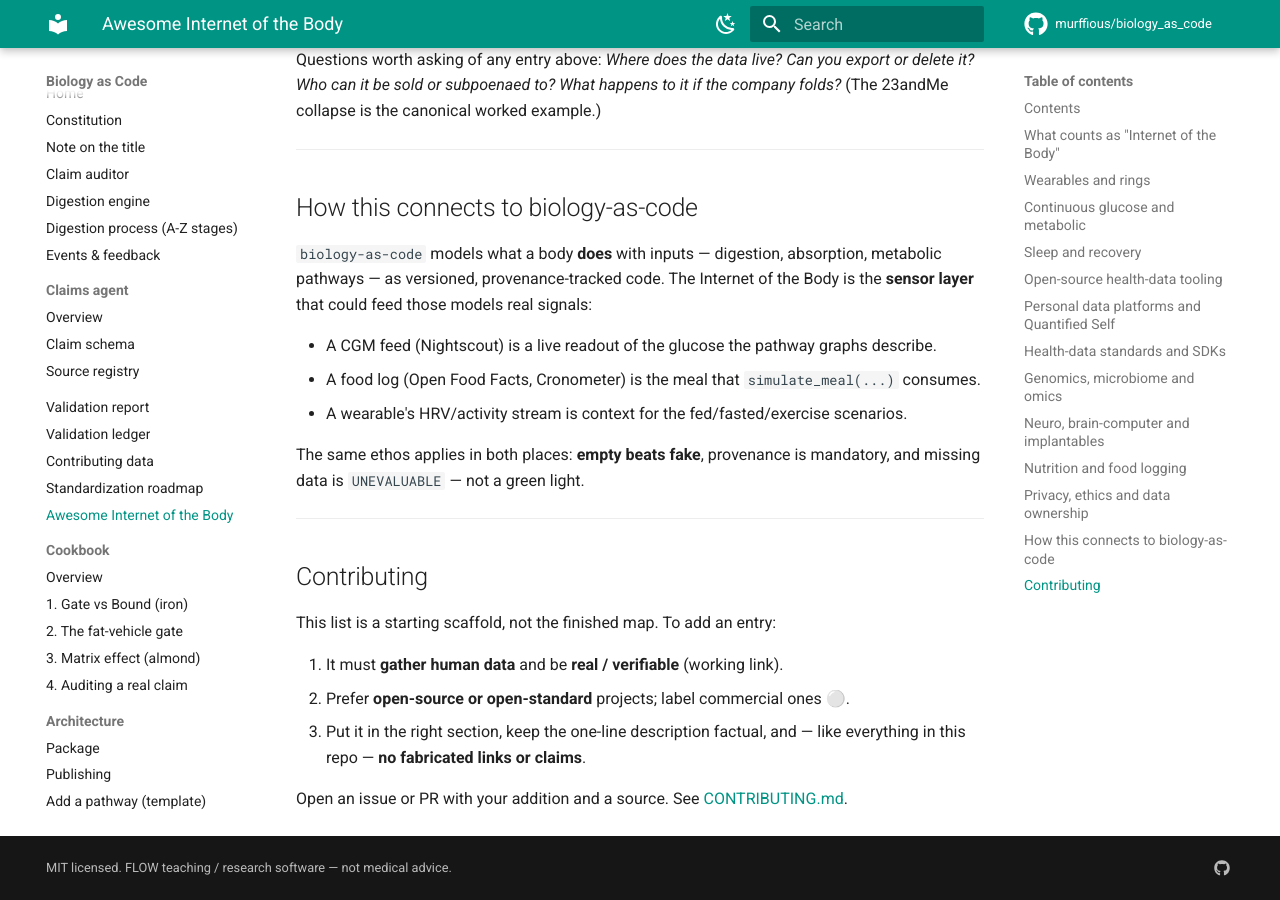
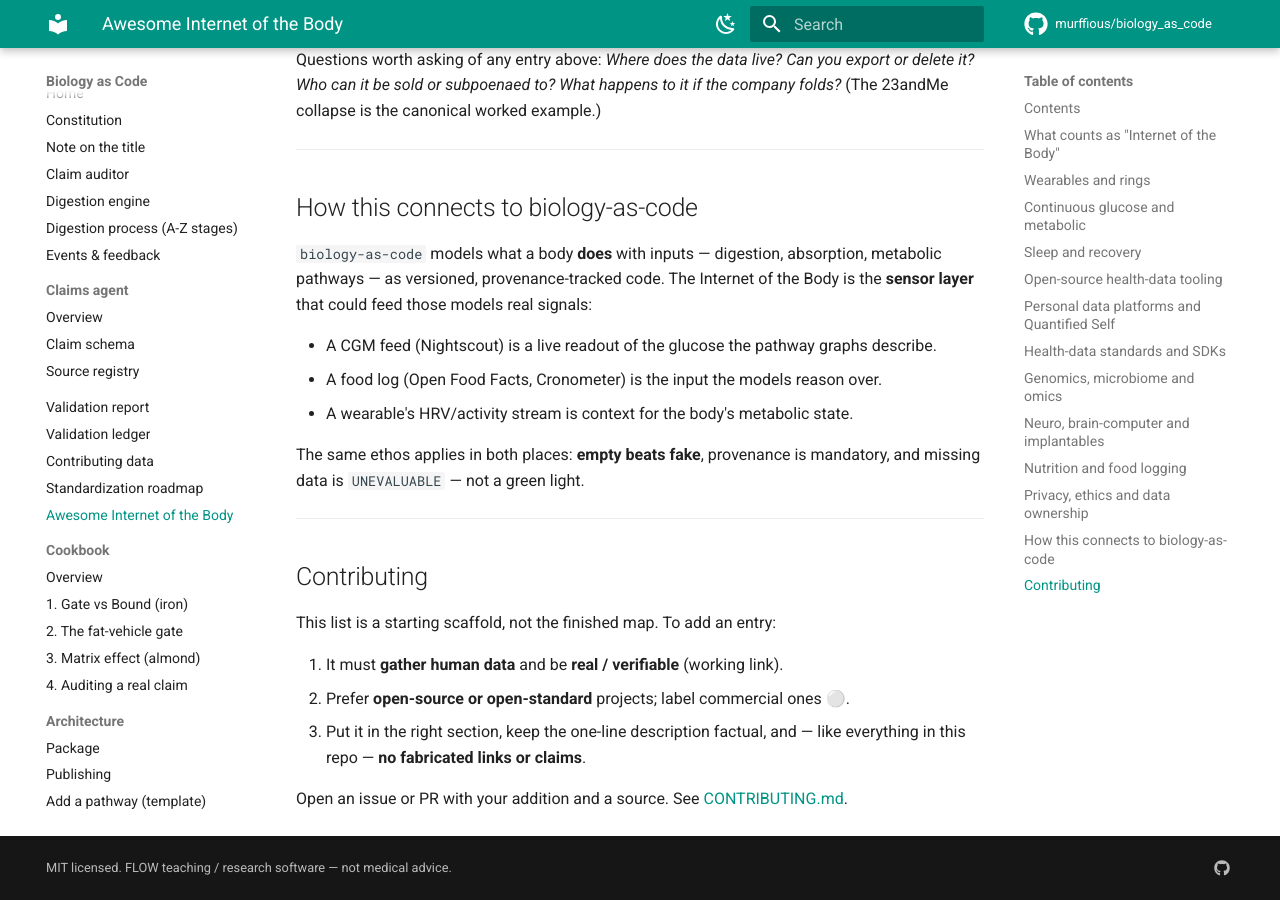
Before and after one commit to murffious/biology_as_code, an MkDocs documentation site: the page built from docs/awesome-internet-of-the-body.md, in a window 1280 px wide and 900 px high, scrolled down 4684 px. Built offline with MkDocs 1.6.1 and Material for MkDocs 9.7.7, drawn with Linux system fonts in a browser that asks for light colours; comment, search, counter and statistics services are not loaded.

Commit message:
docs: generalize biology-as-code linkage, drop simulate_meal reference
Keep the "How this connects" section framed at the concept level (the
models reason over inputs / metabolic state) rather than naming a specific
API call.

Co-Authored-By: Claude Opus 4.8 <noreply@anthropic.com>
Claude-Session: https://claude.ai/code/session_0117A9D6Ybyc7Du3zQQazTLn

```diff
--- a/docs/awesome-internet-of-the-body.md
+++ b/docs/awesome-internet-of-the-body.md
@@ -160,8 +160,8 @@ metabolic pathways — as versioned, provenance-tracked code. The Internet of th
 Body is the **sensor layer** that could feed those models real signals:
 
 - A CGM feed (Nightscout) is a live readout of the glucose the pathway graphs describe.
-- A food log (Open Food Facts, Cronometer) is the meal that `simulate_meal(...)` consumes.
-- A wearable's HRV/activity stream is context for the fed/fasted/exercise scenarios.
+- A food log (Open Food Facts, Cronometer) is the input the models reason over.
+- A wearable's HRV/activity stream is context for the body's metabolic state.
 
 The same ethos applies in both places: **empty beats fake**, provenance is
 mandatory, and missing data is `UNEVALUABLE` — not a green light.
```
